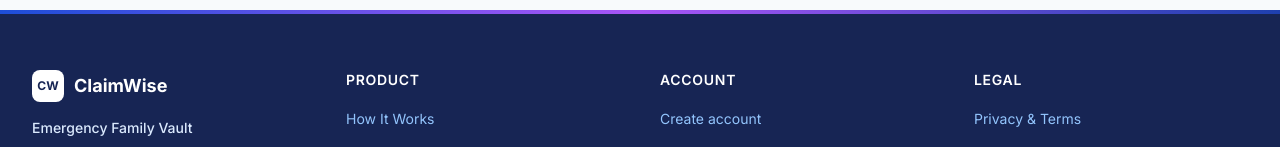
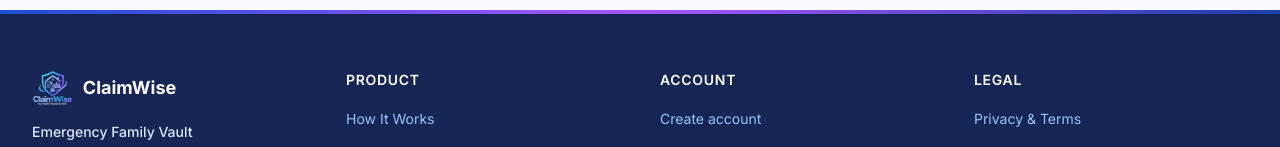
Before and after one commit to madhuchandan972-dot/ClaimWise, a Next.js app: page / in a window 1280 px wide. Shown: the part 3400-3547 px from the top of the page. Built offline with nearby package versions, Linux system fonts and the light colour scheme.

Commit message:
Add ClaimWise logo to auth pages, footer and page loader

```diff
--- a/app/(auth)/layout.tsx
+++ b/app/(auth)/layout.tsx
@@ -1,3 +1,4 @@
+import Image from 'next/image'
 import { CheckCircle, ShieldCheck } from 'lucide-react'
 
 export default function AuthLayout({ children }: { children: React.ReactNode }) {
@@ -10,7 +11,13 @@ export default function AuthLayout({ children }: { children: React.ReactNode })
         <div className="relative z-10">
           <div className="flex items-center gap-3">
             <div className="flex h-12 w-12 items-center justify-center rounded-2xl bg-white shadow-lg">
-              <span className="text-lg font-black tracking-tight text-blue-900">CW</span>
+              <Image
+                src="/claimwise-logo.png"
+                alt="ClaimWise logo"
+                width={788}
+                height={695}
+                className="h-10 w-auto object-contain"
+              />
             </div>
             <div>
               <span className="text-xl font-bold tracking-tight text-white">ClaimWise</span>
@@ -52,8 +59,14 @@ export default function AuthLayout({ children }: { children: React.ReactNode })
 
       <div className="flex flex-1 flex-col items-center justify-center overflow-y-auto bg-gray-50 px-6 py-12">
         <div className="mb-8 flex items-center gap-2 lg:hidden">
-          <div className="flex h-9 w-9 items-center justify-center rounded-xl bg-blue-900">
-            <span className="text-sm font-black text-white">CW</span>
+          <div className="flex h-9 w-9 items-center justify-center rounded-xl bg-white shadow-sm">
+            <Image
+              src="/claimwise-logo.png"
+              alt="ClaimWise logo"
+              width={788}
+              height={695}
+              className="h-7 w-auto object-contain"
+            />
           </div>
           <span className="text-lg font-bold text-blue-900">ClaimWise</span>
         </div>
--- a/components/ui/Footer.tsx
+++ b/components/ui/Footer.tsx
@@ -1,4 +1,5 @@
 import Link from 'next/link';
+import Image from 'next/image';
 import { Lock } from 'lucide-react';
 
 const footerLinks = {
@@ -27,9 +28,13 @@ export default function Footer() {
         <div className="grid grid-cols-1 gap-10 border-b border-white/10 pb-12 sm:grid-cols-2 lg:grid-cols-4">
           <div>
             <Link href="/" className="mb-4 flex items-center gap-2.5">
-              <span className="flex h-8 w-8 items-center justify-center rounded-lg bg-white">
-                <span className="text-xs font-bold text-blue-950">CW</span>
-              </span>
+              <Image
+                src="/claimwise-logo.png"
+                alt="ClaimWise logo"
+                width={788}
+                height={695}
+                className="h-9 w-auto shrink-0"
+              />
               <span className="text-lg font-bold text-white">ClaimWise</span>
             </Link>
             <p className="text-sm font-medium text-blue-100">Emergency Family Vault</p>
--- a/components/ui/LoadingSpinner.tsx
+++ b/components/ui/LoadingSpinner.tsx
@@ -1,4 +1,6 @@
 // Reusable loading and skeleton components for ClaimWise
+
+import Image from 'next/image';
 
 /** Animated rotating circle spinner in blue */
 export function Spinner({ size = 24, className = '' }: { size?: number; className?: string }) {
@@ -33,9 +35,13 @@ export function PageLoader() {
   return (
     <div className="fixed inset-0 z-50 flex flex-col items-center justify-center bg-white gap-5">
       <div className="flex items-center gap-2.5 mb-2">
-        <div className="flex h-10 w-10 items-center justify-center rounded-xl bg-gradient-to-br from-blue-600 to-blue-800 shadow-md">
-          <span className="text-sm font-bold text-white tracking-tight">CW</span>
-        </div>
+        <Image
+          src="/claimwise-logo.png"
+          alt="ClaimWise logo"
+          width={788}
+          height={695}
+          className="h-10 w-auto"
+        />
         <span className="text-xl font-bold text-blue-900">ClaimWise</span>
       </div>
       <Spinner size={40} />
```
